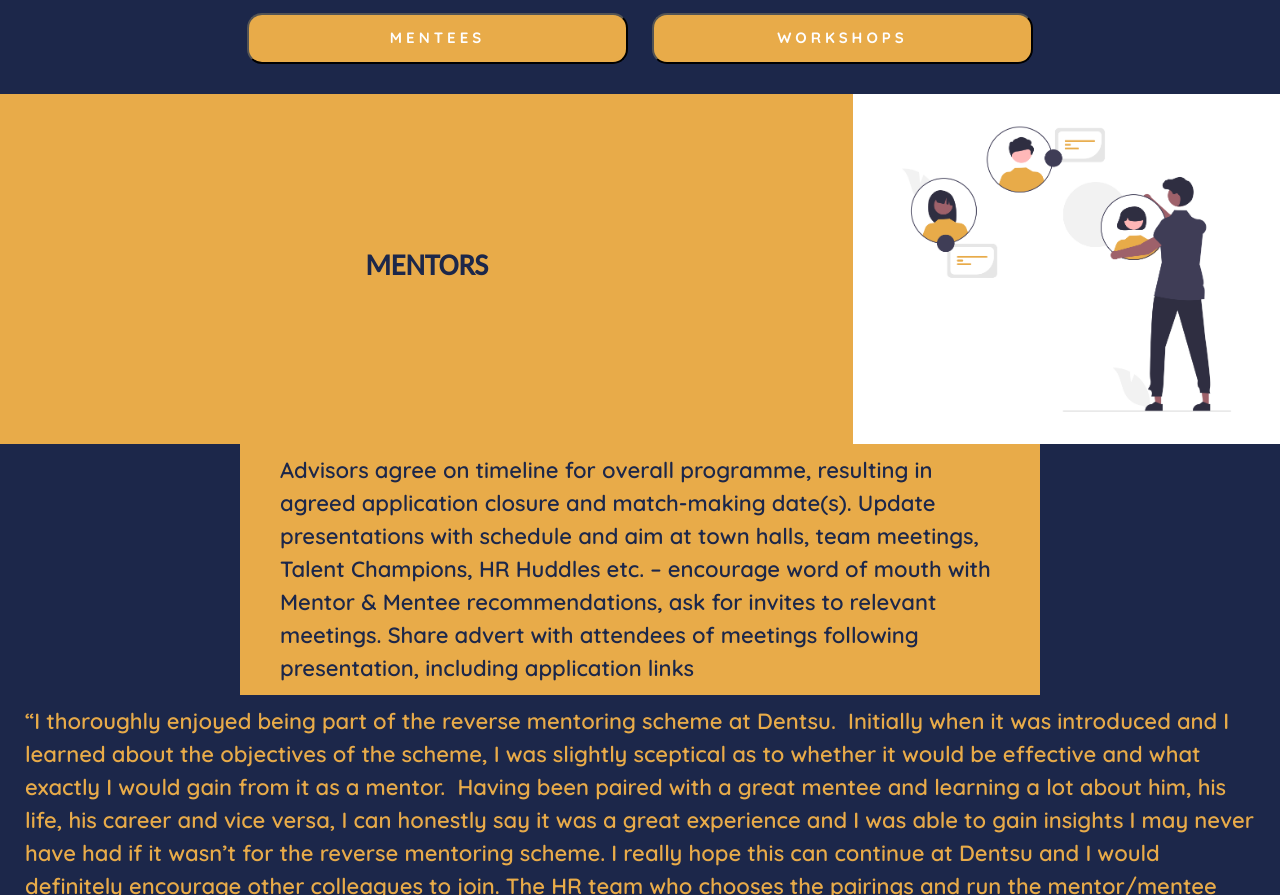
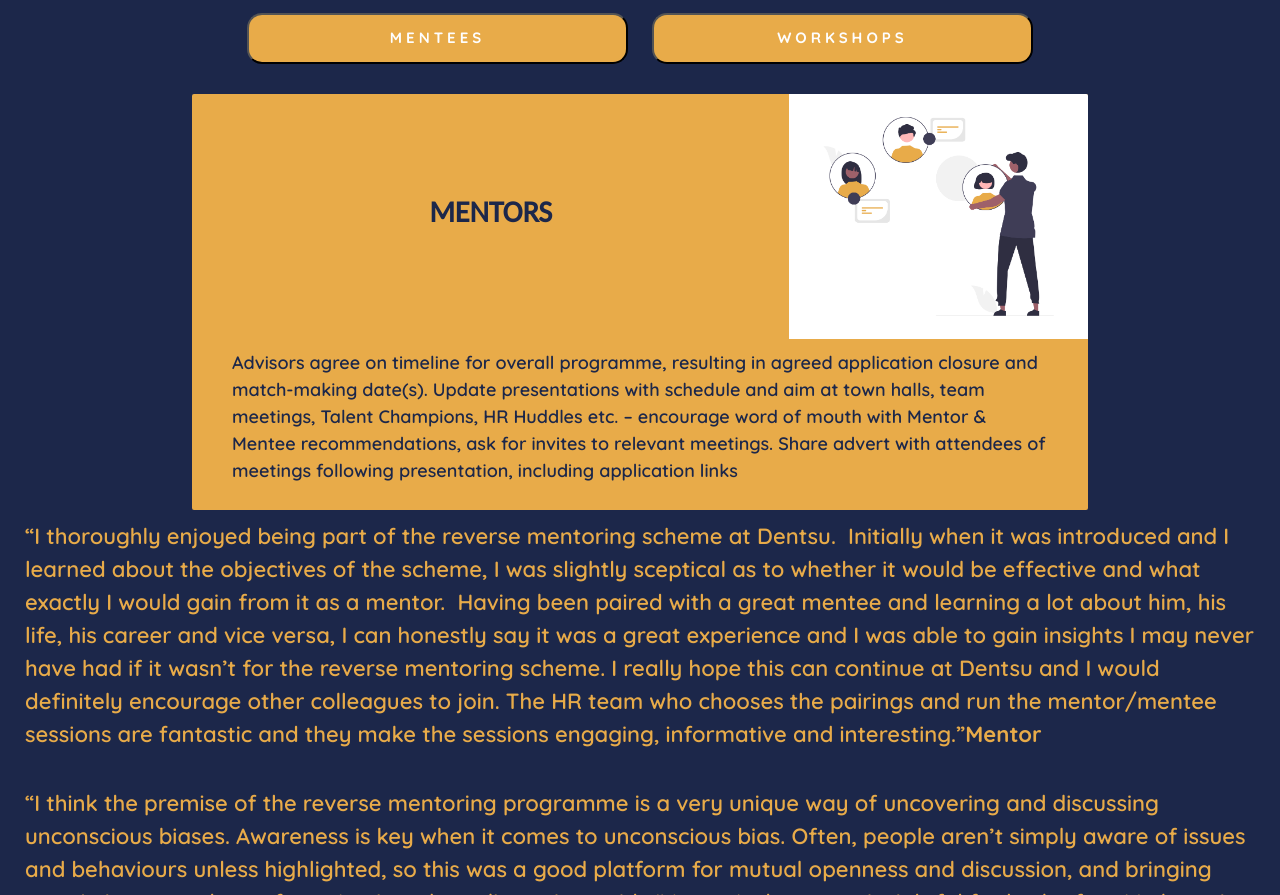
Before and after one commit to SkippyWalnuts/rev-mentoring-react, a React (Create React App) app: page / in a window 1280 px wide. Shown: the part 2386-3281 px from the top of the page. Built offline with nearby package versions, Linux system fonts and the light colour scheme.

Commit message:
Updated CourseSection margins & max-width

```diff
--- a/src/CourseSection.css
+++ b/src/CourseSection.css
@@ -1,13 +1,18 @@
 
-.course-section-title, .CourseSection p {
+.CourseSection {
     background-color: var(--secondary-color);
+    border-radius: 2px;
     color: var(--primary-color);
+    margin: 0 auto;
+    max-width: 70%;
 }
 
+.CourseSection img {
+    border-radius: 0 2px 0 0;
+}
 
-.CourseSection p  {
-    margin: 0 auto;
-    max-width: 800px;
+.CourseSection p {
+    font-size: 18px;
     padding: 10px 40px;
 }
 
@@ -15,7 +20,7 @@
 @media (max-width: 700px) {
 
     .CourseSection {
-        margin: 0 20px;
+        max-width: 90%;
     }
 
     .CourseSection p {
```
